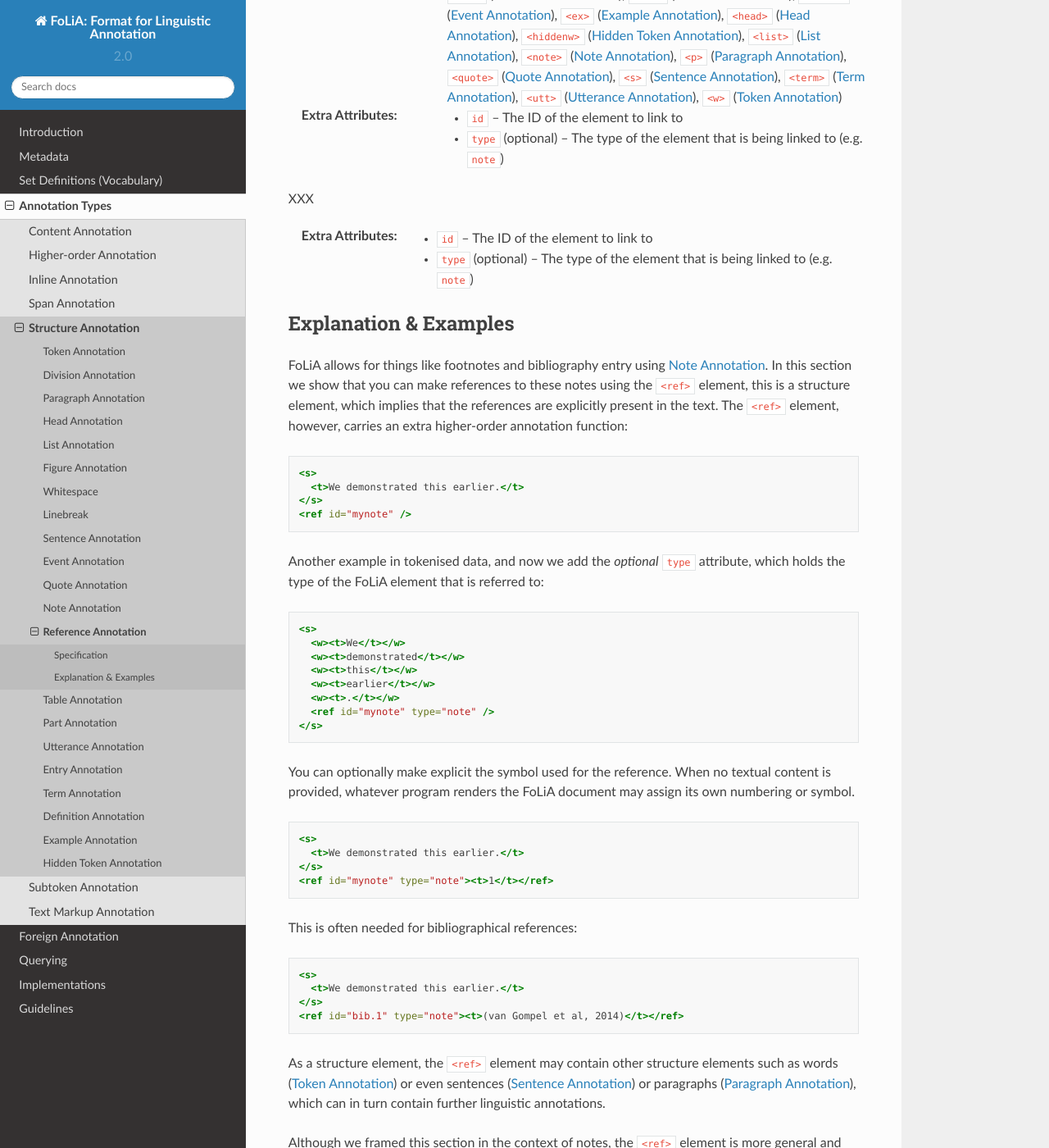
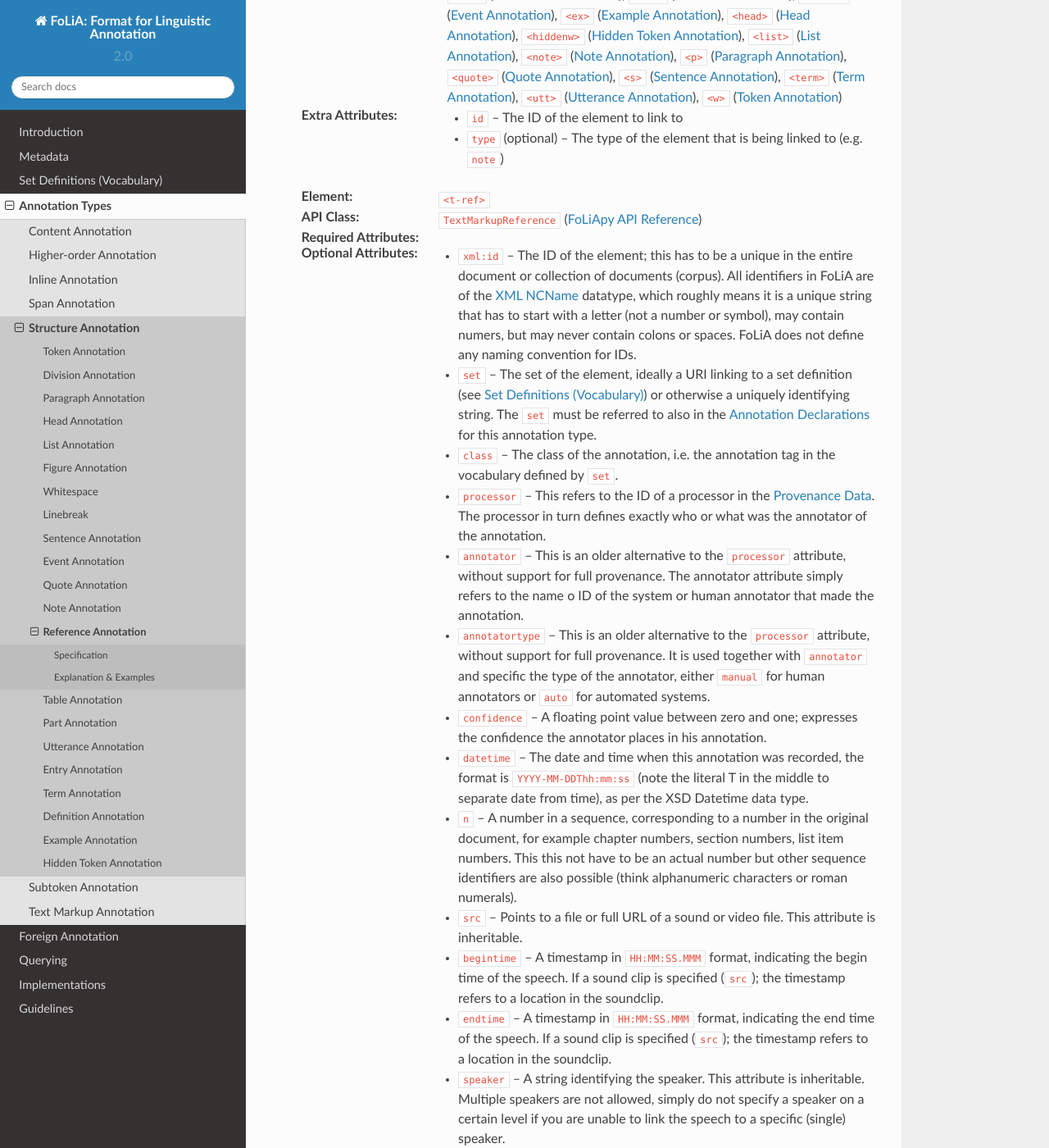
Before and after one commit to proycon/folia, a Sphinx documentation site: the page built from docs/source/reference_annotation.rst, in a window 1280 px wide and 1400 px high, scrolled down 1995 px. Shown: the whole window at 82% size. Built offline with Sphinx 7.4.7 and the Read the Docs theme 2.0.0, drawn with Linux system fonts in a browser that asks for light colours; some of the changed text lies outside the part shown.

Commit message:
Regenerated documentation,  use new note example

```diff
--- a/docs/source/index.rst
+++ b/docs/source/index.rst
@@ -4,7 +4,7 @@ FoLiA: Format for Linguistic Annotation -  Documentation and Reference Guide
 
 .. foliaspec:version
 .. The FoLiA version
-version: 2.0.3
+version: 2.0.4
 
 .. topic:: Abstract
 
--- a/docs/source/introduction.rst
+++ b/docs/source/introduction.rst
@@ -5,7 +5,7 @@ Introduction
 
 .. foliaspec:version
 .. The FoLiA version
-version: 2.0.3
+version: 2.0.4
 
 FoLiA, an acronym for **Format for Linguistic Annotation**, is a data model and file format to represent digitised
 language resources enriched with linguistic annotation, e.g. linguistically enriched textual documents or transcriptions
--- a/docs/source/linebreak_annotation.rst
+++ b/docs/source/linebreak_annotation.rst
@@ -35,7 +35,7 @@ Specification
                       * ``xlink:href`` -- Turns this element into a hyperlink to the specified URL
                       * ``xlink:type`` -- The type of link (you'll want to use ``simple`` in almost all cases).
 :Accepted Data: ``<alt>`` (:ref:`alternative_annotation`), ``<altlayers>`` (:ref:`alternative_annotation`), ``<comment>`` (:ref:`comment_annotation`), ``<correction>`` (:ref:`correction_annotation`), ``<desc>`` (:ref:`description_annotation`), ``<metric>`` (:ref:`metric_annotation`), ``<part>`` (:ref:`part_annotation`), ``<relation>`` (:ref:`relation_annotation`)
-:Valid Context: ``<def>`` (:ref:`definition_annotation`), ``<div>`` (:ref:`division_annotation`), ``<event>`` (:ref:`event_annotation`), ``<ex>`` (:ref:`example_annotation`), ``<head>`` (:ref:`head_annotation`), ``<t-hbr>`` (:ref:`hyphenation_annotation`), ``<note>`` (:ref:`note_annotation`), ``<p>`` (:ref:`paragraph_annotation`), ``<ref>`` (:ref:`reference_annotation`), ``<s>`` (:ref:`sentence_annotation`), ``<term>`` (:ref:`term_annotation`), ``<t>`` (:ref:`text_annotation`), ``<t-correction>`` (:ref:`correction_annotation`), ``<t-error>`` (:ref:`errordetection_annotation`), ``<t-gap>`` (:ref:`gap_annotation`), ``<t-str>`` (:ref:`string_annotation`), ``<t-style>`` (:ref:`style_annotation`)
+:Valid Context: ``<def>`` (:ref:`definition_annotation`), ``<div>`` (:ref:`division_annotation`), ``<event>`` (:ref:`event_annotation`), ``<ex>`` (:ref:`example_annotation`), ``<head>`` (:ref:`head_annotation`), ``<t-hbr>`` (:ref:`hyphenation_annotation`), ``<note>`` (:ref:`note_annotation`), ``<p>`` (:ref:`paragraph_annotation`), ``<ref>`` (:ref:`reference_annotation`), ``<s>`` (:ref:`sentence_annotation`), ``<term>`` (:ref:`term_annotation`), ``<t>`` (:ref:`text_annotation`), ``<t-correction>`` (:ref:`correction_annotation`), ``<t-error>`` (:ref:`errordetection_annotation`), ``<t-gap>`` (:ref:`gap_annotation`), ``<t-ref>`` (:ref:`reference_annotation`), ``<t-str>`` (:ref:`string_annotation`), ``<t-style>`` (:ref:`style_annotation`)
 
 :Extra Attributes: * ``newpage`` -- Can be set to ``yes`` to indicate that the break is not just a linebreak, but also a pagebreak (defaults to ``no``)
                    * ``pagenr`` -- The number of the page after the break
--- a/docs/source/reference_annotation.rst
+++ b/docs/source/reference_annotation.rst
@@ -41,7 +41,26 @@ Specification
                    * ``type`` (optional) -- The type of the element that is being linked to (e.g. ``note``)
 
 .. foliaspec:specification_element(TextMarkupReference)
-XXX
+:**Element**: ``<t-ref>``
+:API Class: ``TextMarkupReference`` (`FoLiApy API Reference <https://foliapy.readthedocs.io/en/latest/_autosummary/folia.main.TextMarkupReference.html>`_)
+:Required Attributes:
+:Optional Attributes: * ``xml:id`` -- The ID of the element; this has to be a unique in the entire document or collection of documents (corpus). All identifiers in FoLiA are of the `XML NCName <https://www.w3.org/TR/1999/WD-xmlschema-2-19990924/#NCName>`_ datatype, which roughly means it is a unique string that has to start with a letter (not a number or symbol), may contain numers, but may never contain colons or spaces. FoLiA does not define any naming convention for IDs.
+                      * ``set`` -- The set of the element, ideally a URI linking to a set definition (see :ref:`set_definitions`) or otherwise a uniquely identifying string. The ``set`` must be referred to also in the :ref:`annotation_declarations` for this annotation type.
+                      * ``class`` -- The class of the annotation, i.e. the annotation tag in the vocabulary defined by ``set``.
+                      * ``processor`` -- This refers to the ID of a processor in the :ref:`provenance_data`. The processor in turn defines exactly who or what was the annotator of the annotation.
+                      * ``annotator`` -- This is an older alternative to the ``processor`` attribute, without support for full provenance. The annotator attribute simply refers to the name o ID of the system or human annotator that made the annotation.
+                      * ``annotatortype`` -- This is an older alternative to the ``processor`` attribute, without support for full provenance. It is used together with ``annotator`` and specific the type of the annotator, either ``manual`` for human annotators or ``auto`` for automated systems.
+                      * ``confidence`` -- A floating point value between zero and one; expresses the confidence the annotator places in his annotation.
+                      * ``datetime`` -- The date and time when this annotation was recorded, the format is ``YYYY-MM-DDThh:mm:ss`` (note the literal T in the middle to separate date from time), as per the XSD Datetime data type.
+                      * ``n`` -- A number in a sequence, corresponding to a number in the original document, for example chapter numbers, section numbers, list item numbers. This this not have to be an actual number but other sequence identifiers are also possible (think alphanumeric characters or roman numerals).
+                      * ``src`` -- Points to a file or full URL of a sound or video file. This attribute is inheritable.
+                      * ``begintime`` -- A timestamp in ``HH:MM:SS.MMM`` format, indicating the begin time of the speech. If a sound clip is specified (``src``); the timestamp refers to a location in the soundclip.
+                      * ``endtime`` -- A timestamp in ``HH:MM:SS.MMM`` format, indicating the end time of the speech. If a sound clip is specified (``src``); the timestamp refers to a location in the soundclip.
+                      * ``speaker`` -- A string identifying the speaker. This attribute is inheritable. Multiple speakers are not allowed, simply do not specify a speaker on a certain level if you are unable to link the speech to a specific (single) speaker.
+                      * ``xlink:href`` -- Turns this element into a hyperlink to the specified URL
+                      * ``xlink:type`` -- The type of link (you'll want to use ``simple`` in almost all cases).
+:Accepted Data: ``<comment>`` (:ref:`comment_annotation`), ``<desc>`` (:ref:`description_annotation`), ``<br>`` (:ref:`linebreak_annotation`)
+:Valid Context:
 
 :Extra Attributes: * ``id`` -- The ID of the element to link to
                    * ``type`` (optional) -- The type of the element that is being linked to (e.g. ``note``)
```
Also changed, not shown: docs/source/comment_annotation.rst (+1 -1 lines), docs/source/description_annotation.rst (+1 -1 lines).
